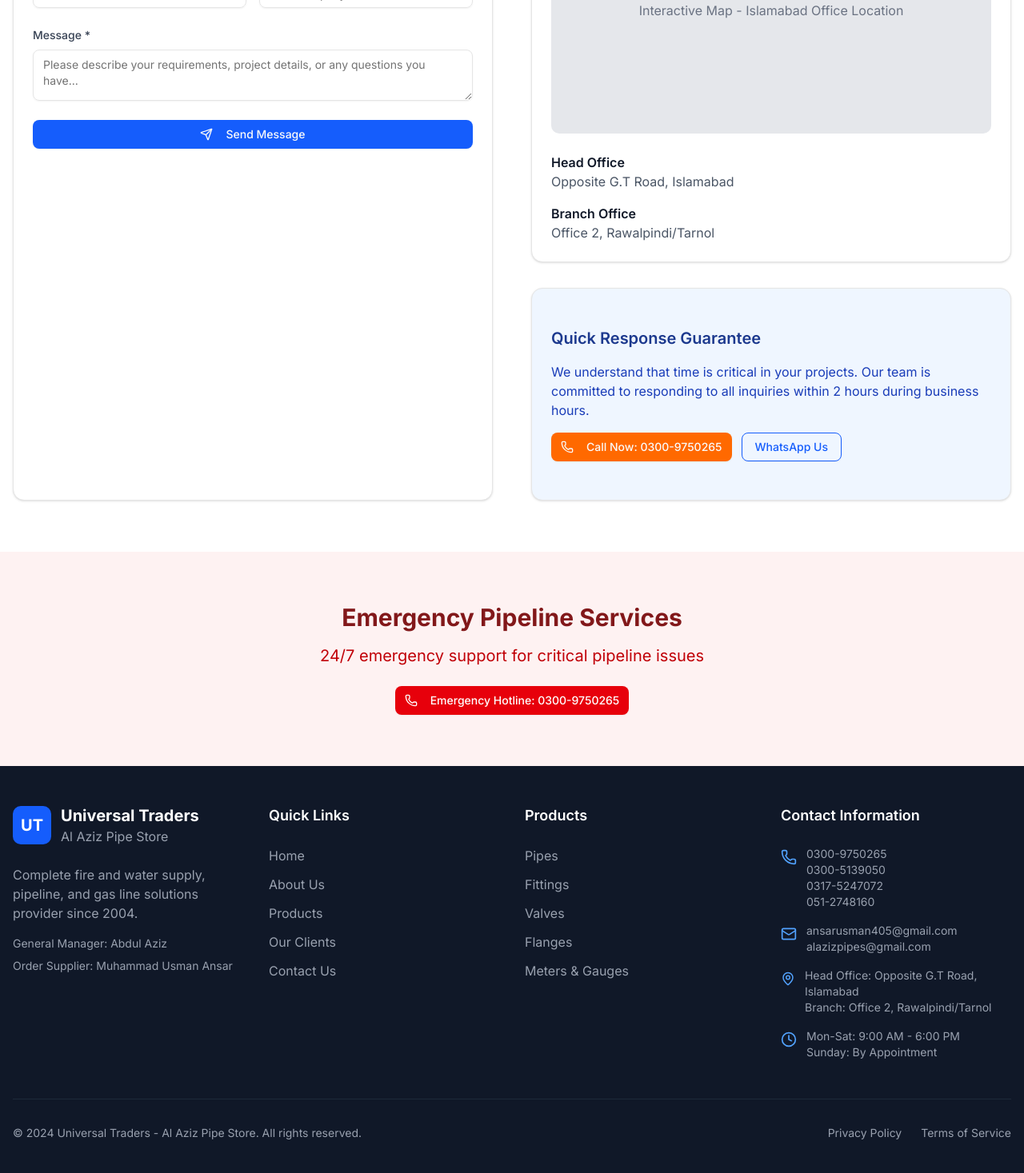
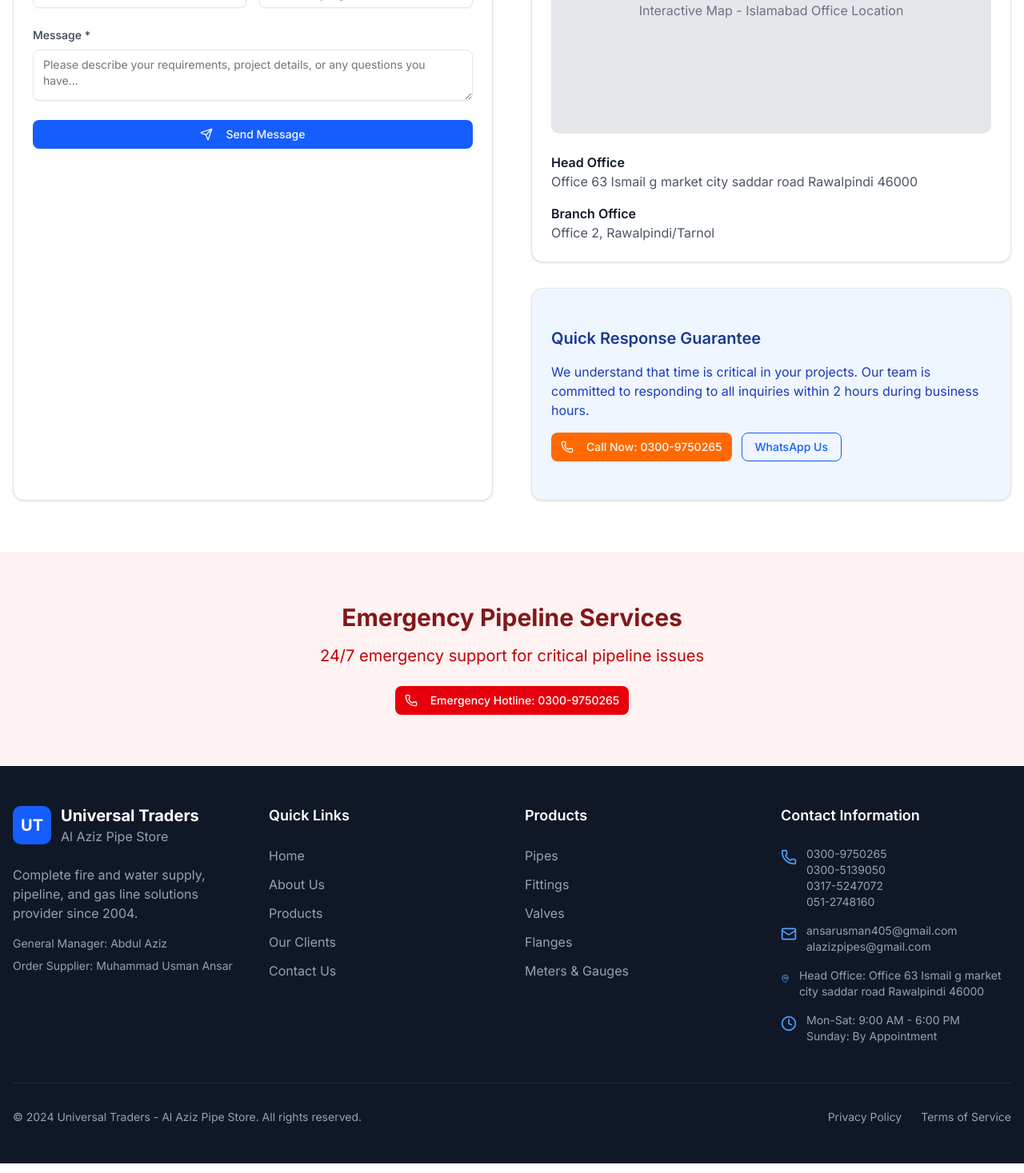
Before and after one commit to umairabbas786/Universal-Traders, a Next.js app: page /contact in a window 1280 px wide. Shown: the part 1011-2478 px from the top of the page at 80% size. Built offline with nearby package versions, Linux system fonts and the light colour scheme.

Commit message:
All changings done

```diff
--- a/src/components/about/LeadershipTeam.jsx
+++ b/src/components/about/LeadershipTeam.jsx
@@ -3,12 +3,12 @@
 
 const TEAM = [
   {
-    name: "Abdul Aziz",
+    name: "Muhammad Usman Ansar",
     role: "General Manager",
     desc: "Leading Universal Traders with extensive experience in pipeline solutions and client relationship management.",
   },
   {
-    name: "Muhammad Usman Ansar",
+    name: "Abdul Aziz",
     role: "Order Supplier",
     desc: "Managing procurement and supply chain operations to ensure timely delivery of quality products to our valued clients.",
   },
--- a/src/components/common/Footer.jsx
+++ b/src/components/common/Footer.jsx
@@ -130,8 +130,10 @@
               <div className="flex items-start space-x-3">
                 <MapPin className="h-5 w-5 text-blue-400 mt-1" />
                 <div className="text-sm text-gray-400">
-                  <p>Head Office: Opposite G.T Road, Islamabad</p>
-                  <p>Branch: Office 2, Rawalpindi/Tarnol</p>
+                  <p>
+                    Head Office: Office 63 Ismail g market city saddar road
+                    Rawalpindi 46000
+                  </p>
                 </div>
               </div>
 
--- a/src/components/contact/EmergencyBanner.jsx
+++ b/src/components/contact/EmergencyBanner.jsx
@@ -13,7 +13,7 @@
         </p>
         <Button className="bg-red-600 hover:bg-red-700 text-white">
           <Phone className="mr-2 h-5 w-5" />
-          Emergency Hotline: 0300-9750265
+          Emergency Hotline: 0300-9750265{" "}
         </Button>
       </div>
     </section>
--- a/src/components/contact/PhoneCard.jsx
+++ b/src/components/contact/PhoneCard.jsx
@@ -10,7 +10,9 @@
         <h3 className="text-xl font-semibold mb-4">Phone Numbers</h3>
         <div className="space-y-2 text-gray-600 break-all sm:break-words">
           {PHONES.map((p, i) => (
-            <p key={i} className="text-sm sm:text-base">{p}</p>
+            <p key={i} className="text-sm sm:text-base">
+              {p}
+            </p>
           ))}
         </div>
       </CardContent>
--- a/src/components/contact/QuickResponseCard.jsx
+++ b/src/components/contact/QuickResponseCard.jsx
@@ -19,12 +19,14 @@
             <Phone className="mr-2 h-4 w-4" />
             Call Now: 0300-9750265
           </Button>
+          <a href="https://wa.me/923175247072" target="_blank" rel="noopener noreferrer">
             <Button
               variant="outline"
               className="border-blue-600 text-blue-600 hover:bg-blue-600 hover:text-white bg-transparent"
             >
               WhatsApp Us
             </Button>
+          </a>
         </div>
       </CardContent>
     </Card>
--- a/src/components/contact/cards/OfficeMapCard.jsx
+++ b/src/components/contact/cards/OfficeMapCard.jsx
@@ -15,7 +15,10 @@
         <div className="space-y-4">
           <div>
             <h4 className="font-semibold text-gray-900">Head Office</h4>
-            <p className="text-gray-600">Opposite G.T Road, Islamabad</p>
+            <p className="text-gray-600">
+              {" "}
+              Office 63 Ismail g market city saddar road Rawalpindi 46000
+            </p>
           </div>
           <div>
             <h4 className="font-semibold text-gray-900">Branch Office</h4>
--- a/src/components/data/contact/constants.js
+++ b/src/components/data/contact/constants.js
@@ -7,7 +7,10 @@
 export const EMAILS = ["ansarusman405@gmail.com", "alazizpipes@gmail.com"];
 export const LOCATIONS = [
   { label: "Office 2", value: "Rawalpindi/Tarnol" },
-  { label: "Head Office", value: "Opposite G.T Road, Islamabad" },
+  {
+    label: "Head Office",
+    value: "Office 63 Ismail g market city saddar road Rawalpindi 46000",
+  },
 ];
 export const HOURS = [
   "Monday - Saturday",
--- a/src/components/home/ContactCTA.jsx
+++ b/src/components/home/ContactCTA.jsx
@@ -25,7 +25,7 @@
           <div className="flex flex-col sm:flex-row gap-6 justify-center items-center mb-12">
             <div className="flex items-center gap-3 bg-white/10 backdrop-blur-sm rounded-full px-6 py-3 border border-white/20">
               <Phone className="h-5 w-5 text-white" />
-              <span className="text-white font-medium">0300-9750265</span>
+              <span className="text-white font-medium">0300-9750265</span>{" "}
             </div>
             <div className="flex items-center gap-3 bg-white/10 backdrop-blur-sm rounded-full px-6 py-3 border border-white/20">
               <Mail className="h-5 w-5 text-white" />
```
Lines whose indentation alone changed are shown as unchanged.
